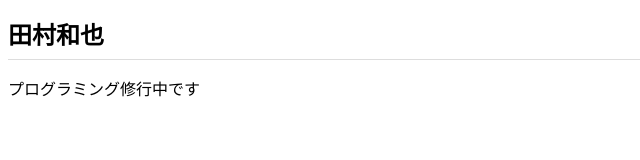
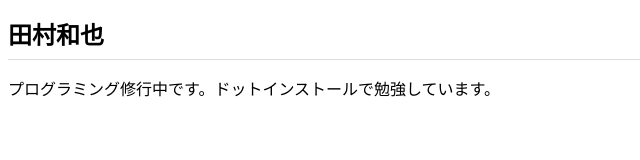
Before and after one commit to tkz-12863/tkz-12863.github.io, a plain HTML site: page index.html in a window 1280 px wide. Shown: the whole page, without its empty margins (0-640 px from the left). Drawn offline with Linux system fonts and the light colour scheme.

Commit message:
Add files via upload

```diff
--- a/index.html
+++ b/index.html
@@ -9,6 +9,6 @@
 </head>
 <body>
   <h1>田村和也</h1>
-  <p>プログラミング修行中です</p>
+  <p>プログラミング修行中です。ドットインストールで勉強しています。</p>
 </body>
 </html>
```
